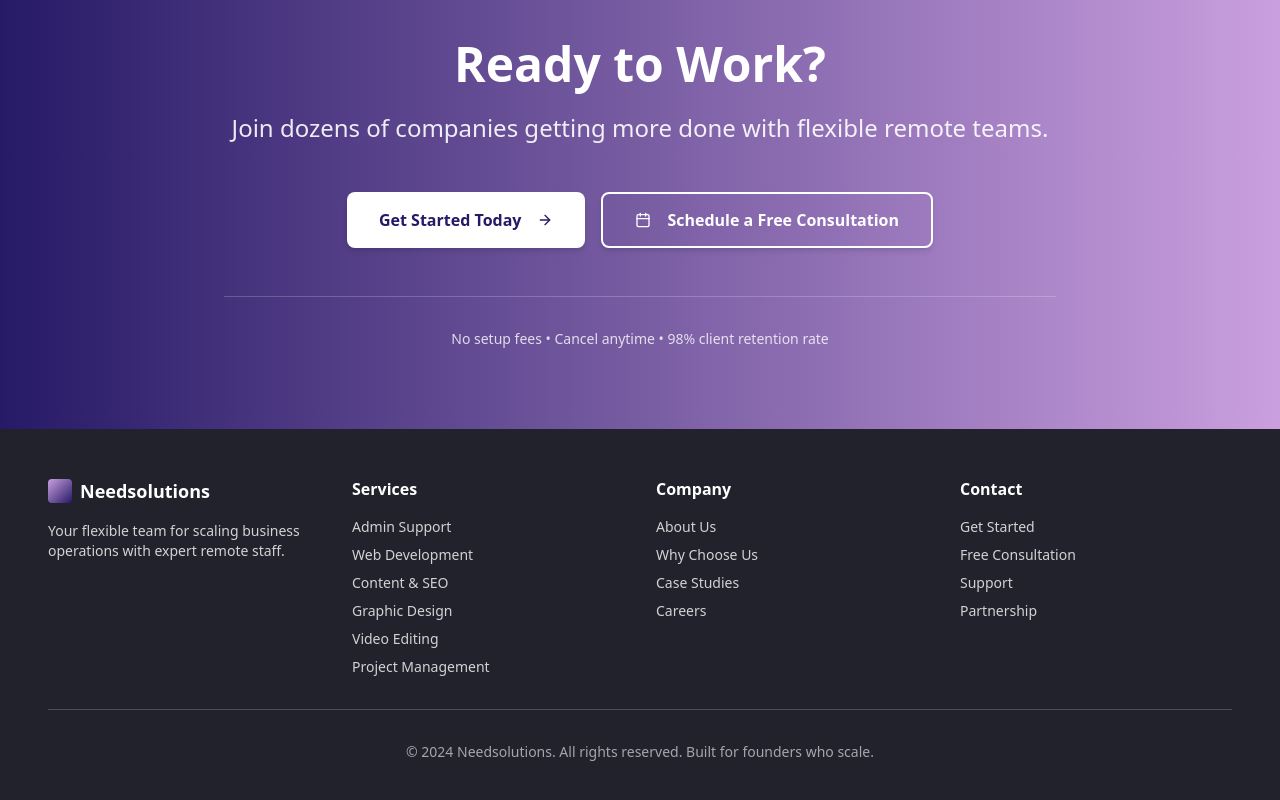
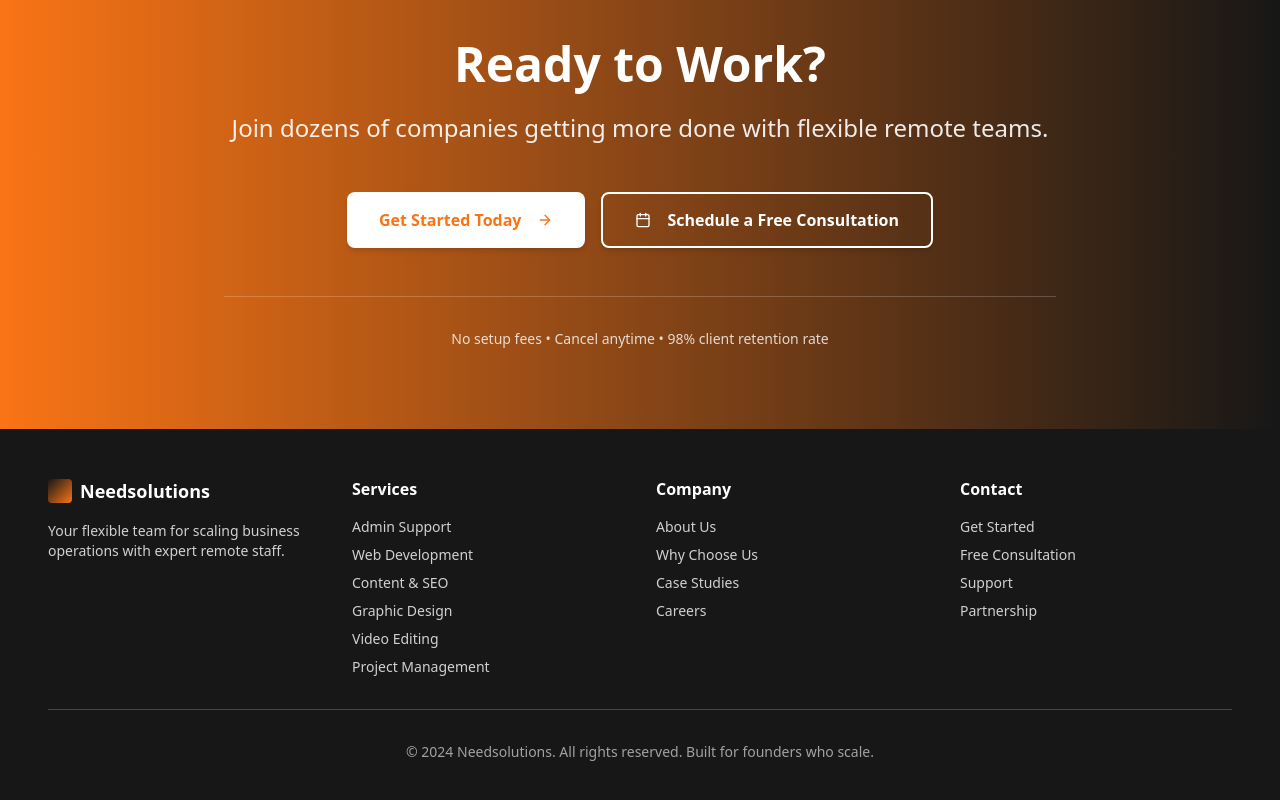
Before and after one commit to ndeen17/needsolutions-flexible-scaling, a React (Vite) app: page / in a window 1280 px wide. Shown: the part 3144-3944 px from the top of the page. Built offline with nearby package versions, Linux system fonts and the light colour scheme.

Commit message:
Update color scheme
Update the website's color scheme to use orange, white, and black.

```diff
--- a/src/index.css
+++ b/src/index.css
@@ -7,27 +7,27 @@
 @layer base {
   :root {
     --background: 0 0% 100%;
-    --foreground: 230 15% 15%;
+    --foreground: 0 0% 9%;
 
     --card: 0 0% 100%;
-    --card-foreground: 230 15% 15%;
+    --card-foreground: 0 0% 9%;
 
     --popover: 0 0% 100%;
-    --popover-foreground: 230 15% 15%;
+    --popover-foreground: 0 0% 9%;
 
-    /* Brand Colors - Deep professional purple */
-    --primary: 250 60% 25%;
+    /* Brand Colors - Vibrant orange */
+    --primary: 25 95% 53%;
     --primary-foreground: 0 0% 100%;
-    --primary-light: 250 60% 35%;
+    --primary-light: 25 95% 63%;
 
-    /* Lilac accent color */
-    --accent: 280 50% 75%;
-    --accent-foreground: 230 15% 15%;
-    --accent-light: 280 50% 85%;
+    /* Black accent color */
+    --accent: 0 0% 9%;
+    --accent-foreground: 0 0% 100%;
+    --accent-light: 0 0% 15%;
 
     /* Professional grays */
     --secondary: 220 10% 95%;
-    --secondary-foreground: 230 15% 15%;
+    --secondary-foreground: 0 0% 9%;
 
     --muted: 220 10% 96%;
     --muted-foreground: 230 10% 50%;
@@ -37,14 +37,14 @@
 
     --border: 220 13% 91%;
     --input: 220 13% 91%;
-    --ring: 250 60% 25%;
+    --ring: 25 95% 53%;
 
     /* Custom design tokens */
-    --hero-gradient: linear-gradient(135deg, hsl(250 60% 25%), hsl(280 50% 40%));
-    --card-shadow: 0 4px 20px -2px hsl(250 60% 25% / 0.1);
-    --card-shadow-hover: 0 8px 30px -4px hsl(250 60% 25% / 0.15);
-    --popular-gradient: linear-gradient(135deg, hsl(280 50% 75%), hsl(250 60% 25%));
-    --stats-gradient: linear-gradient(180deg, hsl(220 10% 98%), hsl(280 50% 95%));
+    --hero-gradient: linear-gradient(135deg, hsl(25 95% 53%), hsl(0 0% 9%));
+    --card-shadow: 0 4px 20px -2px hsl(25 95% 53% / 0.1);
+    --card-shadow-hover: 0 8px 30px -4px hsl(25 95% 53% / 0.15);
+    --popular-gradient: linear-gradient(135deg, hsl(0 0% 9%), hsl(25 95% 53%));
+    --stats-gradient: linear-gradient(180deg, hsl(220 10% 98%), hsl(25 95% 95%));
 
     /* Animation */
     --transition-smooth: all 0.3s cubic-bezier(0.4, 0, 0.2, 1);
```
